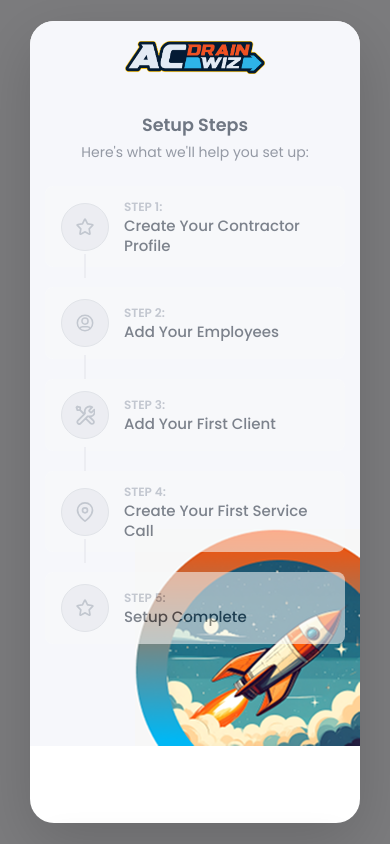
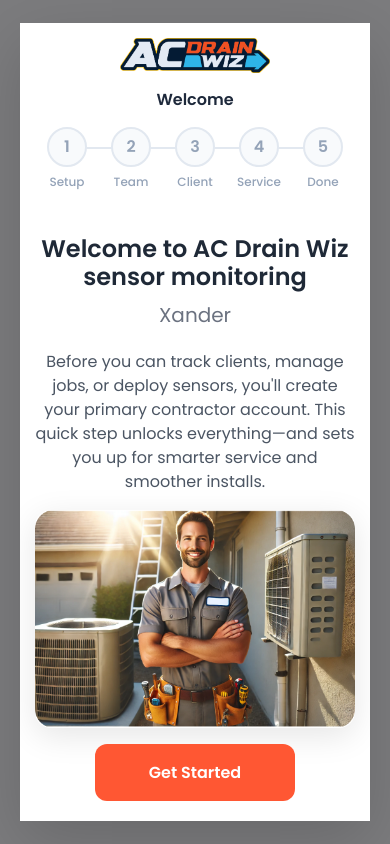
Before and after one commit to Drako197/ac-drain-wiz-dashboard, a React (Vite) app: page / in a window 390 px wide. Built offline with nearby package versions, Linux system fonts and the light colour scheme.

Commit message:
Simplify mobile onboarding layout - remove scroll-based header visibility for cleaner UX

```diff
--- a/src/components/OnboardingModal.css
+++ b/src/components/OnboardingModal.css
@@ -473,8 +473,8 @@
     display: flex;
     align-items: center;
     justify-content: center;
-    margin-bottom: 40px;
-    min-height: 400px;
+    margin-bottom: 20px; /* Reduced from 40px */
+    min-height: 200px; /* Reduced from 400px */
 }
 
 .content-image img {
@@ -510,7 +510,7 @@
 .welcome-content {
   text-align: center;
   max-width: 600px;
-  padding: 40px;
+  padding: 20px; /* Reduced from 40px */
   display: flex;
   flex-direction: column;
   align-items: center;
@@ -519,7 +519,7 @@
 }
 
 .welcome-text {
-  margin-bottom: 40px;
+  margin-bottom: 20px; /* Reduced from 40px */
   width: 100%;
 }
 
@@ -548,7 +548,7 @@
 }
 
 .welcome-image {
-  margin-bottom: 40px;
+  margin-bottom: 20px; /* Reduced from 40px */
   width: 100%;
   display: flex;
   justify-content: center;
@@ -556,7 +556,7 @@
 
 .welcome-image img {
   max-width: 100%;
-  max-height: 400px;
+  max-height: 300px; /* Reduced from 400px */
   width: auto;
   height: auto;
   border-radius: 12px;
@@ -1015,24 +1015,275 @@
 }
 
 @media (max-width: 480px) {
+  /* Mobile Layout - Option B: Floating Step Indicator */
+  .onboarding-modal {
+    flex-direction: column;
+    max-height: 100vh;
+    border-radius: 0;
+    margin: 0;
+    width: 100%;
+  }
+
   .onboarding-left {
+    width: 100%;
+    min-height: auto;
+    padding: 15px 15px 0px 15px;
+    background: white;
+  }
+
+  .onboarding-right {
+    width: 100%;
+    flex: 1;
     padding: 20px 15px;
-  }
-
-  .onboarding-right {
-    padding: 15px;
-  }
-
+    padding-top: 30px; /* Default for welcome step */
+    overflow-y: auto;
+  }
+
+  /* Step-specific padding adjustments */
+  .onboarding-right.step-1 {
+    padding-top: 250px;
+  }
+
+  .onboarding-right.step-2 {
+    padding-top: 300px;
+  }
+
+  .onboarding-right.step-3 {
+    padding-top: 300px;
+  }
+
+  .onboarding-right.step-4 {
+    padding-top: 300px;
+  }
+
+  .onboarding-right.step-5 {
+    padding-top: 300px;
+  }
+
+  /* Mobile Header - Option A: Simple Compact Design */
+  .mobile-onboarding-header {
+    text-align: center;
+    background: white;
+  }
+
+  .mobile-logo {
+    width: 150px;
+    height: auto;
+    margin-bottom: 8px;
+  }
+
+  .mobile-step-title {
+    font-size: 16px;
+    font-weight: 600;
+    color: #1e293b;
+    margin-bottom: 4px;
+  }
+
+  .mobile-step-description {
+    font-size: 13px;
+    color: #64748b;
+    line-height: 1.3;
+  }
+
+  /* Hide desktop steps on mobile */
+  .onboarding-steps {
+    display: none;
+  }
+
+  /* Mobile Horizontal Step Indicators */
+  .mobile-step-indicators {
+    display: flex;
+    justify-content: space-between;
+    align-items: center;
+    margin: 15px 0;
+    padding: 0px;
+    position: relative;
+  }
+
+  .mobile-step-indicators::before {
+    content: '';
+    position: absolute;
+    top: 20px;
+    left: 20px;
+    right: 20px;
+    height: 2px;
+    background: #e2e8f0;
+    z-index: 1;
+  }
+
+  .mobile-step-item {
+    display: flex;
+    flex-direction: column;
+    align-items: center;
+    gap: 8px;
+    flex: 1;
+    position: relative;
+    z-index: 2;
+  }
+
+  .mobile-step-circle {
+    width: 40px;
+    height: 40px;
+    border-radius: 50%;
+    display: flex;
+    align-items: center;
+    justify-content: center;
+    font-size: 16px;
+    font-weight: 600;
+    transition: all 0.3s ease;
+    border: 2px solid #e2e8f0;
+    background: white;
+    color: #64748b;
+  }
+
+  .mobile-step-circle.completed {
+    background: #10b981;
+    border-color: #10b981;
+    color: white;
+  }
+
+  .mobile-step-circle.active {
+    background: #833ab4;
+    background: linear-gradient(90deg,#833ab4,#fd1d1d,#fcb045);
+    border-color: transparent;
+    color: white;
+  }
+
+  .mobile-step-circle.disabled {
+    background: #f8fafc;
+    border-color: #e2e8f0;
+    color: #94a3b8;
+  }
+
+  .mobile-step-text {
+    font-size: 12px;
+    font-weight: 500;
+    text-align: center;
+    line-height: 1.2;
+    transition: all 0.3s ease;
+  }
+
+  .mobile-step-text.completed {
+    color: #10b981;
+  }
+
+  .mobile-step-text.active {
+    color: #667eea;
+  }
+
+  .mobile-step-text.disabled {
+    color: #94a3b8;
+  }
+
+  /* Progress Line */
+  .mobile-progress-line {
+    position: absolute;
+    top: 20px;
+    left: 20px;
+    height: 2px;
+    background: #10b981;
+    transition: width 0.3s ease;
+    z-index: 1;
+  }
+
+  /* Mobile Form Adjustments */
   .form-container {
-    padding: 20px;
-  }
-
+    padding: 0;
+  }
+
+  .form-row {
+    flex-direction: column;
+    gap: 15px;
+  }
+
+  .form-group.half-width,
+  .form-group.third-width {
+    width: 100%;
+  }
+
+  .content-actions {
+    flex-direction: column;
+    gap: 12px;
+    margin-top: 20px;
+  }
+
+  .btn-primary,
+  .btn-back {
+    width: 100%;
+    padding: 16px 20px;
+    font-size: 16px;
+    border-radius: 12px;
+  }
+
+  /* Mobile Calendar Adjustments */
+  .calendar-modal {
+    width: 95%;
+    max-width: 400px;
+    margin: 20px auto;
+  }
+
+  .calendar-day {
+    width: 36px;
+    height: 36px;
+    font-size: 14px;
+  }
+
+  /* Mobile Completion Content */
   .completion-content {
-    padding: 20px;
+    padding: 20px 15px;
+    text-align: center;
   }
 
   .welcome-content {
-    padding: 15px;
+    padding: 10px; /* Reduced from 15px */
+  }
+
+  /* Mobile Welcome Step Optimizations */
+  .content-header {
+    margin-bottom: 12px; /* Reduced from 16px */
+  }
+
+  .onboarding-modal .content-header h1,
+  .onboarding-content .content-header h1,
+  .onboarding-right.step-1 .form-header h1 {
+    font-size: 1.5rem !important; /* Reduced for mobile - force override */
+    font-weight: 600;
+    color: #1f2937;
+    margin: 0 0 8px;
+    line-height: 1.2;
+  }
+
+  .content-header h2 {
+    font-size: 1.25rem; /* Reduced from 1.5rem */
+    margin-bottom: 8px; /* Reduced spacing */
+  }
+
+  .content-description {
+    font-size: 1rem; /* Reduced from 1.125rem */
+    margin-bottom: 16px; /* Reduced from 24px */
+    line-height: 1.5; /* Reduced from 1.6 */
+  }
+
+  .content-image {
+    min-height: 150px; /* Further reduced for mobile */
+    margin-bottom: 16px; /* Reduced from 20px */
+  }
+
+  .content-actions {
+    margin-top: 16px; /* Reduced spacing */
+  }
+
+  /* Welcome step specific content-actions */
+  .onboarding-content .content-actions {
+    margin-top: 0px !important;
+    padding-top: 0px !important;
+  }
+
+
+
+  /* Mobile file upload fix */
+  .file-upload-area {
+    position: relative;
   }
 }
 
--- a/src/components/OnboardingModal.jsx
+++ b/src/components/OnboardingModal.jsx
@@ -310,7 +310,7 @@ const OnboardingModal = ({ isOpen, onClose, onComplete, onboardingCompleted }) =
 
   // Debug isLoading state changes
   useEffect(() => {
-    console.log('isLoading state changed to:', isLoading);
+    // console.log('isLoading state changed to:', isLoading);
   }, [isLoading]);
 
   const steps = [
@@ -396,6 +396,8 @@ const OnboardingModal = ({ isOpen, onClose, onComplete, onboardingCompleted }) =
     }
   };
 
+
+
   const handleInputChange = (name, value) => {
     setFormData(prev => {
       const newFormData = {
@@ -446,9 +448,9 @@ const OnboardingModal = ({ isOpen, onClose, onComplete, onboardingCompleted }) =
   };
 
   const validateStep = (stepIndex) => {
-    console.log('=== validateStep called ===');
-    console.log('Step index:', stepIndex);
-    console.log('Current form data:', formData);
+    // console.log('=== validateStep called ===');
+          // console.log('Step index:', stepIndex);
+      // console.log('Current form data:', formData);
 
     const currentStepData = steps[stepIndex];
     if (!currentStepData.formFields || currentStepData.formFields.length === 0) {
@@ -480,62 +482,62 @@ const OnboardingModal = ({ isOpen, onClose, onComplete, onboardingCompleted }) =
 
     // Special validation for Step 2: Check that at least one employee is invited
     if (stepIndex === 2) {
-      console.log('Step 2 validation - checking invited employees');
-      console.log('Invited employees:', invitedEmployees);
+      // console.log('Step 2 validation - checking invited employees');
+      // console.log('Invited employees:', invitedEmployees);
 
       if (invitedEmployees.length === 0) {
-        console.log('No employees invited! Adding error');
+        // console.log('No employees invited! Adding error');
         newErrors.invitedEmployees = 'Please invite at least one employee before continuing';
       } else {
-        console.log('Employees are invited:', invitedEmployees.length);
+        // console.log('Employees are invited:', invitedEmployees.length);
       }
     }
 
     // Special validation for Step 3: Custom address name validation
     if (stepIndex === 3) {
-      console.log('Step 3 validation - checking custom address name');
+      // console.log('Step 3 validation - checking custom address name');
 
       // Check if "Custom" is selected for address name type
       if (formData.addressNameType === 'Custom') {
-        console.log('Custom address type selected, checking custom address name');
+        // console.log('Custom address type selected, checking custom address name');
 
         // Validate custom address name is provided
         if (!formData.customAddressName || formData.customAddressName.trim() === '') {
-          console.log('Custom address name is empty! Adding error');
+          // console.log('Custom address name is empty! Adding error');
           newErrors.customAddressName = 'Custom address name is required when "Custom" is selected';
         } else {
-          console.log('Custom address name is provided:', formData.customAddressName);
+          // console.log('Custom address name is provided:', formData.customAddressName);
         }
       } else {
-        console.log('Non-custom address type selected:', formData.addressNameType);
+        // console.log('Non-custom address type selected:', formData.addressNameType);
       }
     }
 
     // Special validation for Step 4: Check that at least one sensor is selected
     if (stepIndex === 4) {
-      console.log('Step 4 sensor validation:');
-      console.log('- sensor1:', formData.sensor1);
-      console.log('- sensor2:', formData.sensor2);
-      console.log('- sensor3:', formData.sensor3);
+      // console.log('Step 4 sensor validation:');
+      // console.log('- sensor1:', formData.sensor1);
+      // console.log('- sensor2:', formData.sensor2);
+      // console.log('- sensor3:', formData.sensor3);
 
       const hasSelectedSensor = formData.sensor1 || formData.sensor2 || formData.sensor3;
-      console.log('- hasSelectedSensor:', hasSelectedSensor);
+      // console.log('- hasSelectedSensor:', hasSelectedSensor);
 
       if (!hasSelectedSensor) {
-        console.log('No sensors selected! Adding error');
+        // console.log('No sensors selected! Adding error');
         newErrors.selectedSensors = 'Please select at least one sensor to service';
       } else {
-        console.log('At least one sensor is selected');
+        // console.log('At least one sensor is selected');
       }
     }
 
-    console.log('Final errors:', newErrors);
+    // console.log('Final errors:', newErrors);
     setErrors(newErrors);
     setShowErrors(true);
 
     const isValid = Object.keys(newErrors).length === 0;
     setIsStepValid(isValid);
-    console.log('Validation result:', isValid);
+    // console.log('Validation result:', isValid);
     return isValid;
   };
 
@@ -1353,7 +1355,7 @@ const OnboardingModal = ({ isOpen, onClose, onComplete, onboardingCompleted }) =
             <input
               accept=".svg,.png,.jpg,.jpeg,.gif"
               type="file"
-              style={{ display: 'none' }}
+              className="file-input"
               onChange={(e) => handleInputChange(field.name, e.target.files[0])}
             />
           </div>
@@ -1492,6 +1494,12 @@ const OnboardingModal = ({ isOpen, onClose, onComplete, onboardingCompleted }) =
 
   return (
     <>
+      {/* Mobile Floating Step Indicator - Hidden for now */}
+      {/* <div className="mobile-step-indicator">
+        <div className="mobile-step-number">{currentStep}</div>
+        <div className="mobile-step-text">{steps[currentStep]?.title || 'Setup'}</div>
+      </div> */}
+
       <div className="onboarding-overlay">
         <div className="onboarding-modal" onClick={(e) => e.stopPropagation()}>
           {isLoading ? (
@@ -1526,10 +1534,65 @@ const OnboardingModal = ({ isOpen, onClose, onComplete, onboardingCompleted }) =
           ) : (
             <>
               <div className="onboarding-left">
-                <div className="onboarding-logo">
-                  <img className="logo-img" src="/images/acdrainwiz_logo.png" alt="AC Drain Wiz" />
+                {/* Mobile Header */}
+                <div className="mobile-onboarding-header">
+                  <img className="mobile-logo" src="/images/acdrainwiz_logo.png" alt="AC Drain Wiz" />
+                  <div className="mobile-step-title">{steps[currentStep]?.title || 'Welcome'}</div>
+                  {/* <div className="mobile-step-description">{steps[currentStep]?.description || 'Let\'s get you set up'}</div> */}
+
+                  {/* Mobile Horizontal Step Indicators */}
+                  <div className="mobile-step-indicators">
+                    {/* Progress Line */}
+                    <div
+                      className="mobile-progress-line"
+                      style={{
+                        width: `${Math.max(0, (currentStep - 1) / (steps.length - 2)) * 100}%`
+                      }}
+                    />
+
+                    {steps.slice(1).map((step, index) => {
+                      const stepNumber = index + 1;
+                      const isCompleted = stepNumber < currentStep;
+                      const isActive = stepNumber === currentStep;
+                      const isDisabled = stepNumber > currentStep;
+
+                      return (
+                        <div key={stepNumber} className="mobile-step-item">
+                          <div
+                            className={`mobile-step-circle ${
+                              isCompleted ? 'completed' :
+                              isActive ? 'active' :
+                              isDisabled ? 'disabled' : ''
+                            }`}
+                          >
+                            {isCompleted ? (
+                              <svg width="16" height="16" viewBox="0 0 24 24" fill="none">
+                                <path d="M20 6L9 17L4 12" stroke="currentColor" strokeWidth="2" strokeLinecap="round" strokeLinejoin="round"/>
+                              </svg>
+                            ) : (
+                              stepNumber
+                            )}
+                          </div>
+                          <div
+                            className={`mobile-step-text ${
+                              isCompleted ? 'completed' :
+                              isActive ? 'active' :
+                              isDisabled ? 'disabled' : ''
+                            }`}
+                          >
+                            {stepNumber === 1 ? 'Setup' :
+                             stepNumber === 2 ? 'Team' :
+                             stepNumber === 3 ? 'Client' :
+                             stepNumber === 4 ? 'Service' :
+                             stepNumber === 5 ? 'Done' : step.title}
+                          </div>
+                        </div>
+                      );
+                    })}
+                  </div>
                 </div>
 
+                {/* Desktop Steps (hidden on mobile) */}
                 <div className={`onboarding-steps ${isWelcomeStep ? 'preview-mode' : ''}`}>
                   <div className="steps-preview-header">
                     <h3>Setup Steps</h3>
@@ -1582,7 +1645,7 @@ const OnboardingModal = ({ isOpen, onClose, onComplete, onboardingCompleted }) =
                 </div>
               </div>
 
-              <div className="onboarding-right">
+              <div className={`onboarding-right ${isWelcomeStep ? '' : `step-${currentStep}`}`}>
                 {isWelcomeStep ? (
                   <div className="onboarding-content">
                     <div className="content-header">
```
Also changed, not shown: 1 other file (tests, documents, lock files or other folders).
